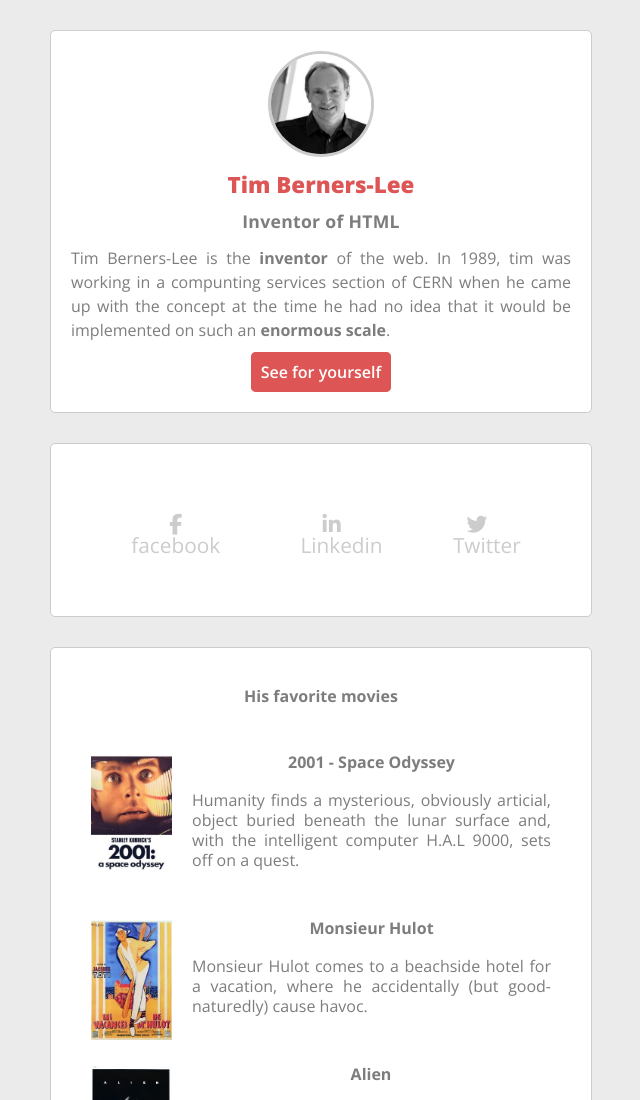
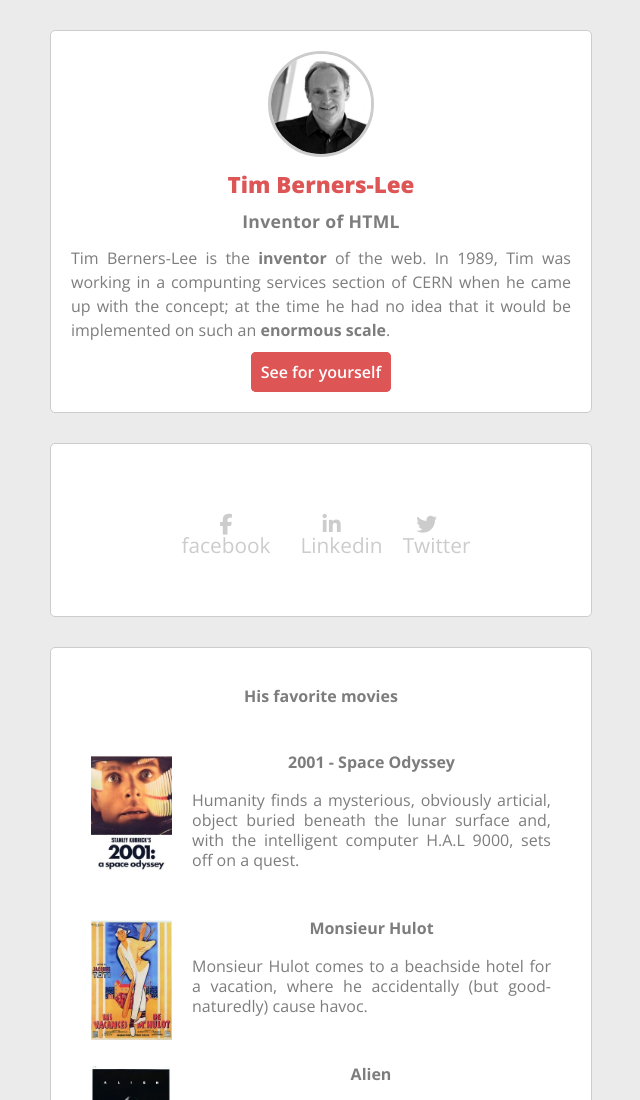
Before and after one commit to llyllyra/tim-berners-lee, a plain HTML site: page index.html in a window 1280 px wide. Shown: the top 1100 px of the page, without its empty margins (340-980 px from the left). Drawn offline with nearby package versions, Linux system fonts and the light colour scheme.

Commit message:
correction

```diff
--- a/css/style.css
+++ b/css/style.css
@@ -85,7 +85,7 @@ em
 {
     display: flex;
     flex-direction: row;
-    justify-content: space-evenly;
+    justify-content: center;
 }
 
 .facebook, .Linkedin, .Twitter
--- a/index.html
+++ b/index.html
@@ -14,7 +14,7 @@
         <img src="img/tim_berners_lee.jpg" alt="" class="about_img">
         <h2 class="about_h2">Tim Berners-lee</h2>
         <h5 class="about_h5">Inventor of HTML</h5>
-        <p class="about_p">Tim Berners-Lee is the <em>inventor</em> of the web. In 1989, tim was working in a compunting services section of <span class="about_span">cern</span> when he came up with the concept at the time he had no idea that it would be implemented on such an <em>enormous scale</em>.</p>
+        <p class="about_p">Tim Berners-Lee is the <em>inventor</em> of the web. In 1989, Tim was working in a compunting services section of <span class="about_span">cern</span> when he came up with the concept; at the time he had no idea that it would be implemented on such an <em>enormous scale</em>.</p>
         <a href="" class="about_button"><span class="about_button">See for yourself</span></a>
     </header>
     <section class="social-Network">
```
